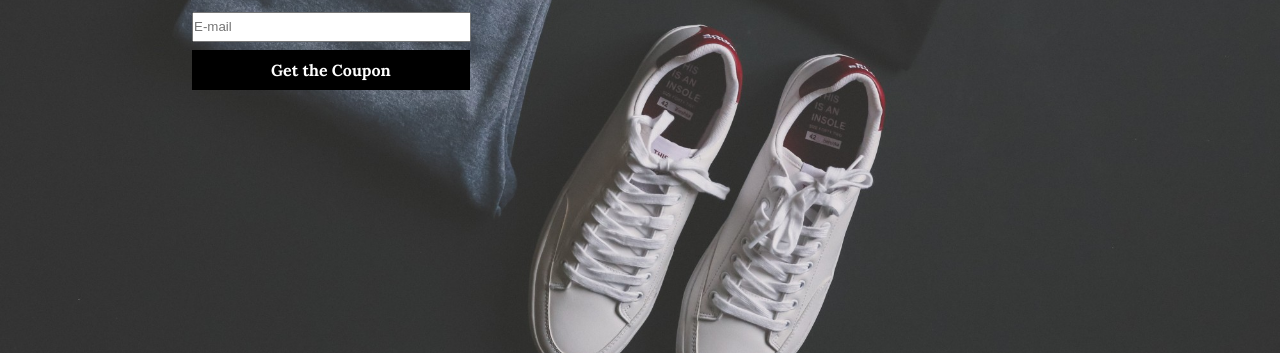
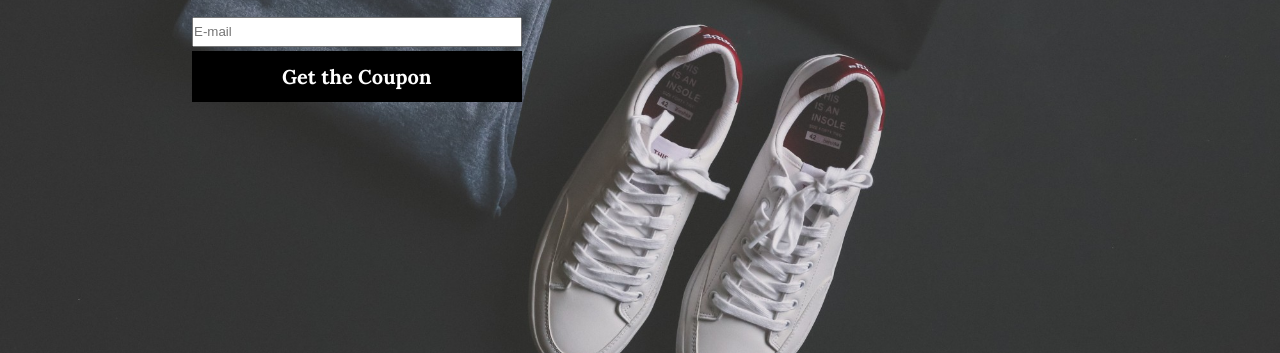
Before and after one commit to TechnicalTierra/Landing_Page_1_Opt-in, a plain HTML site: page index.html in a window 1280 px wide. Shown: the part 447-800 px from the top of the page. Drawn offline with Linux system fonts and the light colour scheme.

Commit message:
Add files via upload

```diff
--- a/css/style.css
+++ b/css/style.css
@@ -50,14 +50,14 @@ h2 {
 }
 p {
     font-size: 20px;
-    margin-bottom: 15px;
+    margin-bottom: 20px;
     color: white;
 }
 #buttonDiv {
    margin-top: 15px;
 }
 input {
-    width: 275px;
+    width: 326px;
     margin-bottom: 5px;
     line-height: 2;
 }
@@ -65,8 +65,9 @@ a {
     margin-top: 10px;
     text-decoration-line: none;
     background-color: black;
-    padding: 10px 79px;
+    padding: 13px 90px;
     color: white;
     width: 200px;
     font-weight: bold;
+    font-size: 20px;
 }
```
